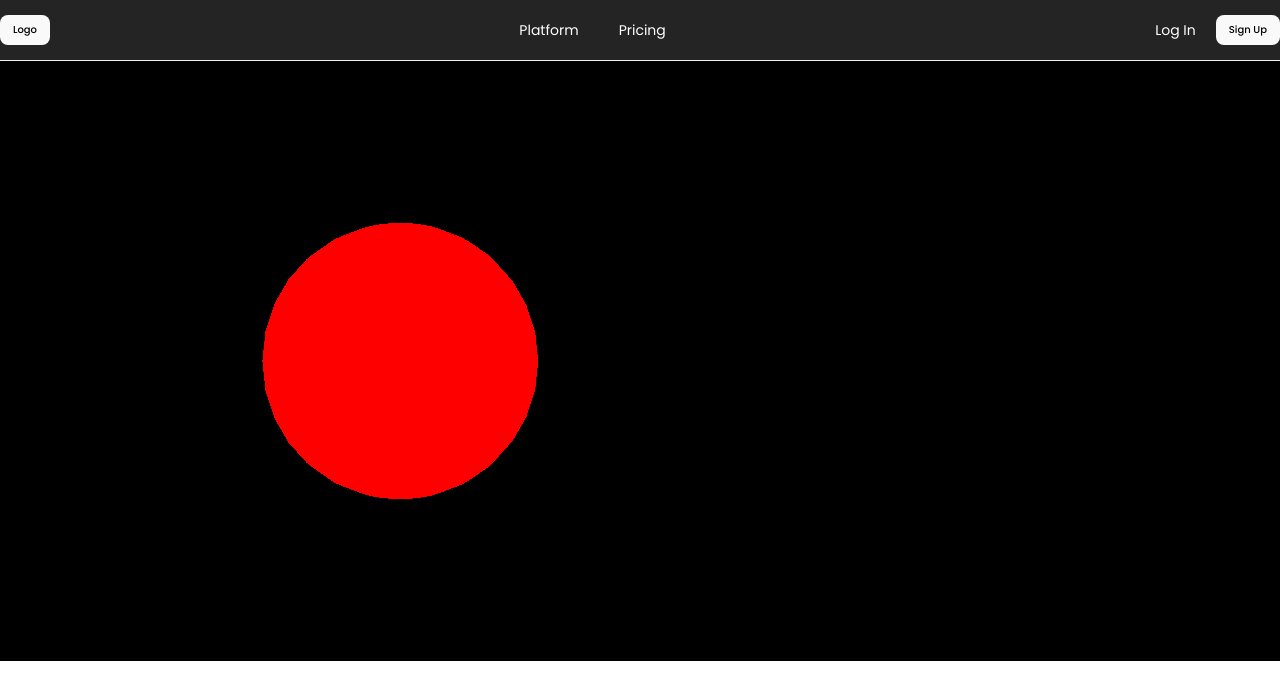
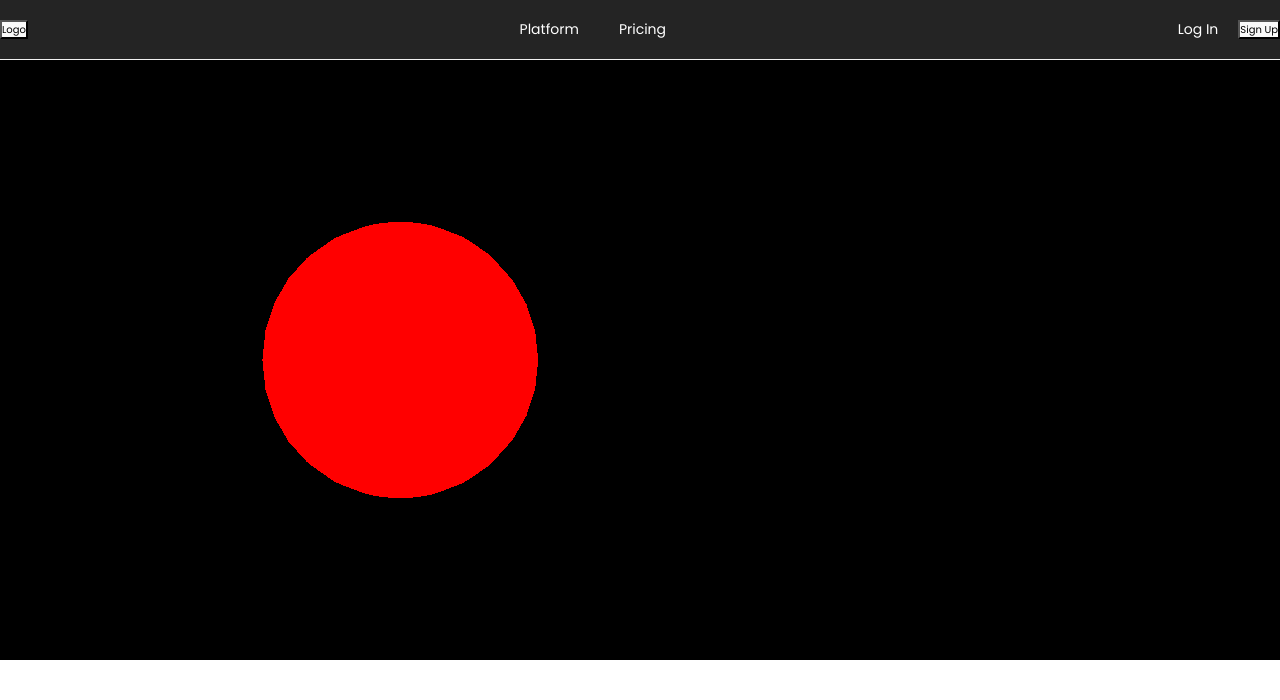
Before and after one commit to Wednesday-Vibes/vpn-frontend, a React (Vite) app: page / in a window 1280 px wide. Shown: the top 700 px of the page. Built offline with nearby package versions, Linux system fonts and the light colour scheme; no server answers.

Commit message:
add recommended css resets

```diff
--- a/src/styles/index.less
+++ b/src/styles/index.less
@@ -4,7 +4,7 @@
     font-weight: 400;
     font-size: 10px;
 
-    color-scheme: light dark;
+    color-scheme: dark light;
     color: rgba(255, 255, 255, 0.87);
     background-color: #242424;
 
@@ -15,45 +15,35 @@
     -webkit-text-size-adjust: 100%;
 }
 
-a {
-    font-weight: 500;
-    color: #646cff;
-    text-decoration: inherit;
+/* CSS Reset */
+*,
+*::before,
+*::after {
+    box-sizing: border-box;
 }
-a:hover {
-    color: #535bf2;
+
+* {
+    margin: 0;
+    padding: 0;
 }
 
 body {
-    margin: 0px;
-    display: flex;
-    place-items: top;
-    min-width: 320px;
     min-height: 100vh;
 }
 
-h1 {
-    font-size: 3.2em;
-    line-height: 1.1;
+img,
+picture,
+svg,
+video {
+    display: block;
+    max-width: 100%;
 }
 
-button {
-    border-radius: 8px;
-    border: 1px solid transparent;
-    padding: 0.6em 1.2em;
-    font-size: 1em;
-    font-weight: 500;
-    font-family: inherit;
-    background-color: #1a1a1a;
-    cursor: pointer;
-    transition: border-color 0.25s;
-}
-button:hover {
-    border-color: #646cff;
-}
-button:focus,
-button:focus-visible {
-    outline: 4px auto -webkit-focus-ring-color;
+input,
+textarea,
+button,
+select {
+    font: inherit;
 }
 
 @media (prefers-color-scheme: light) {
```
